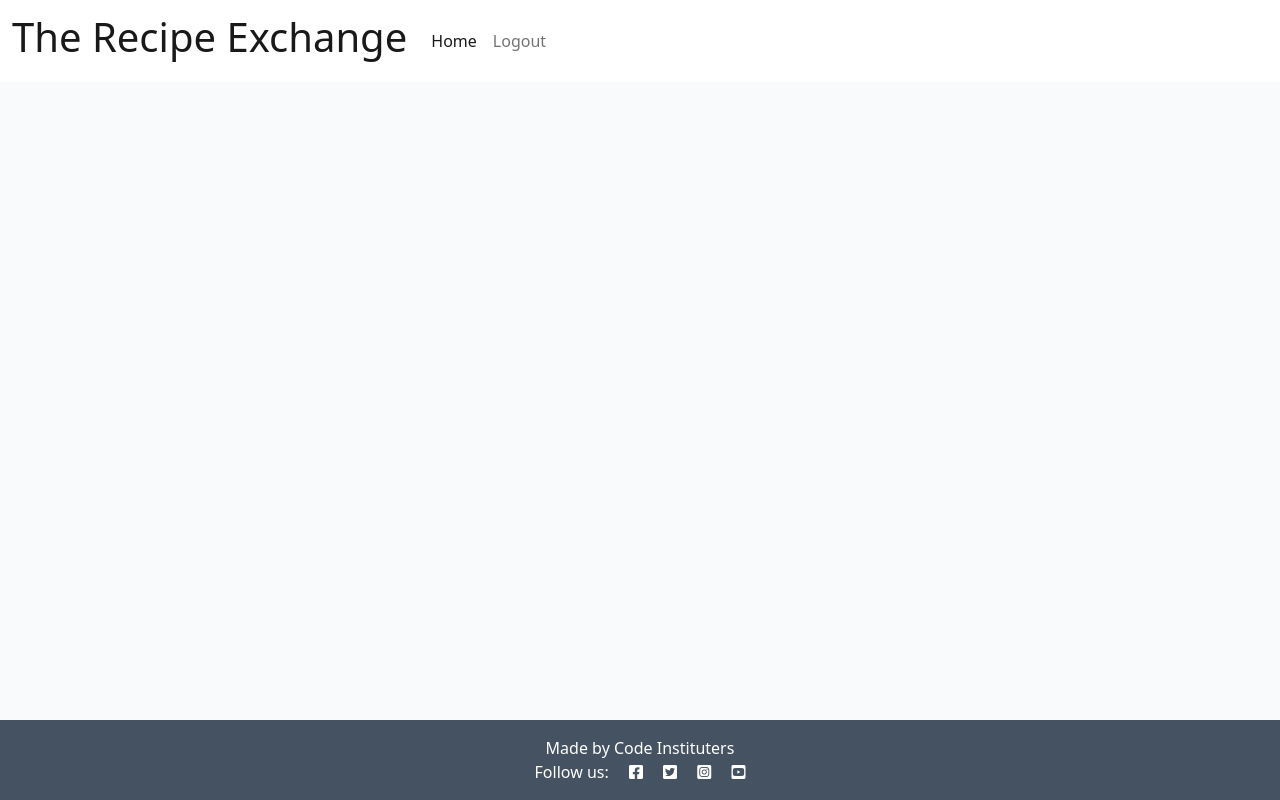
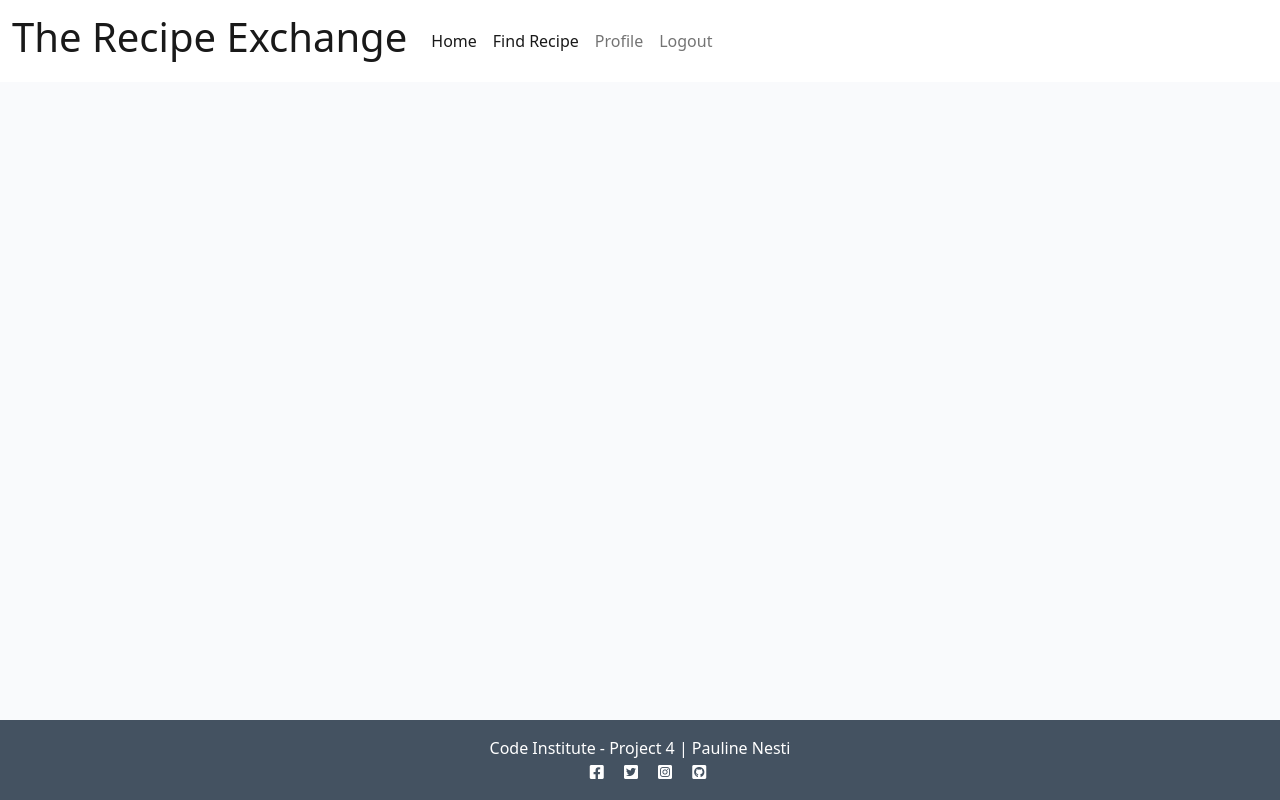
Before and after one commit to Rackstorm/Code-Institute-Project-4, a Django app: page / in a window 1280 px wide. Run offline with Django 3.2, Linux system fonts and the light colour scheme; the visitor is signed in with stand-in values (Sample User, id 1); data that the repository does not hold is empty.

Commit message:
Adding some styling to the base.html

```diff
--- a/templates/base.html
+++ b/templates/base.html
@@ -44,7 +44,13 @@
                     <li class="nav-item">
                         <a class="nav-link active" aria-current="page" href="{% url 'home' %}">Home</a>
                     </li>
+                    <li class="nav-item">
+                        <a class="nav-link active" aria-current="page" href="#">Find Recipe</a>
+                    </li>
                     {% if user.is_authenticated %}
+                    <li class="nav-item">
+                        <a class="nav-link" href="#">Profile</a>
+                    </li>
                     <li class="nav-item">
                         <a class="nav-link" href="{% url 'account_logout' %}">Logout</a>
                     </li>
@@ -83,11 +89,12 @@
 
     <!-- Footer -->
     <footer class="footer mt-auto py-3 dark-bg">
-        <p class="m-0 text-center text-white">Made by Code Instituters</p>
-        <p class="m-0 text-center text-white">Follow us: <i class="fab fa-facebook-square ms-3"></i>
+        <p class="m-0 text-center text-white">Code Institute - Project 4 | Pauline Nesti</p>
+        <p class="m-0 text-center text-white">
+            <i class="fab fa-facebook-square ms-3"></i>
             <i class="fab fa-twitter-square ms-3"></i>
             <i class="fab fa-instagram-square ms-3"></i>
-            <i class="fab fa-youtube-square ms-3"></i></p>
+            <i class="fab fa-github-square ms-3"></i></p>
     </footer>
     <script>
         setTimeout(function () {
```
Also changed, not shown: templates/account/base.html (+21 -10 lines), templates/socialaccount/connections.html (+6 -3 lines).
